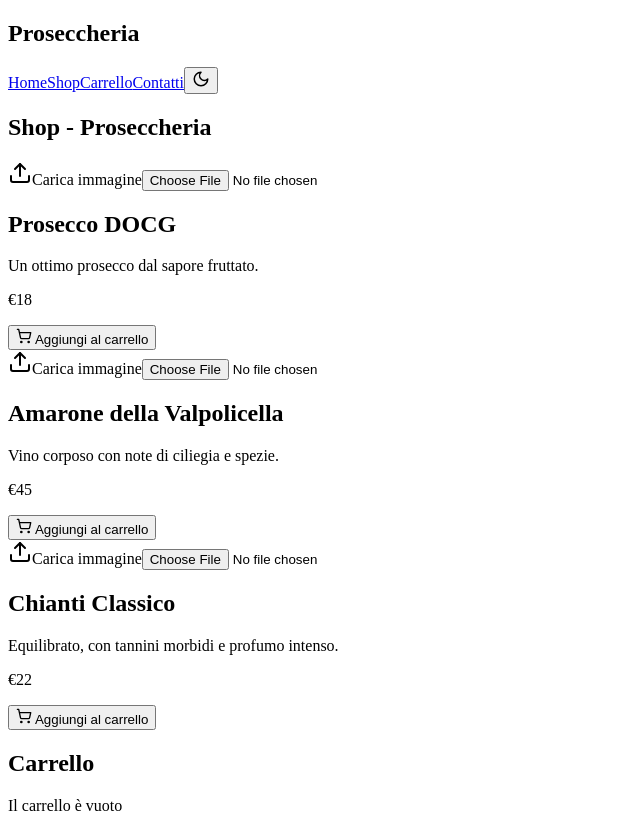
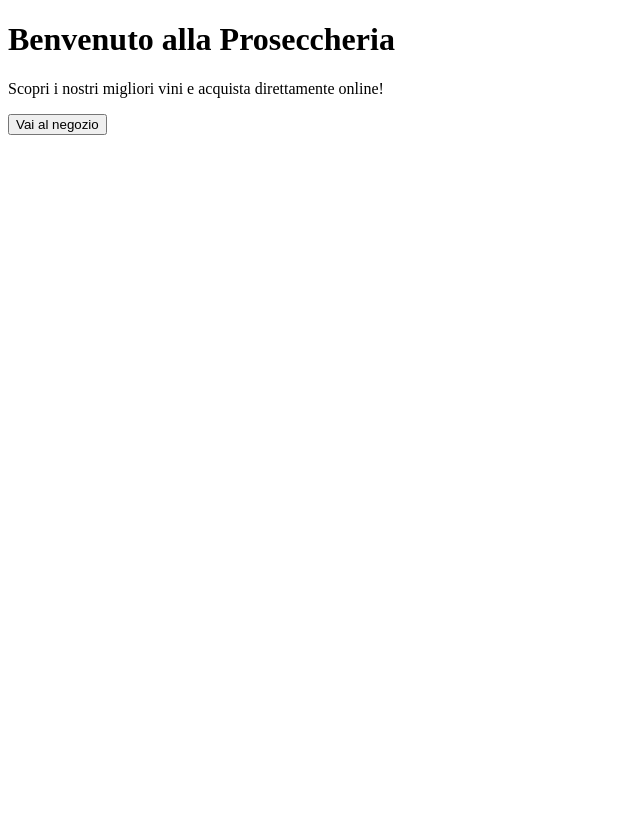
Before and after one commit to dedomizio/Proseccheria-wine-shop, a Next.js app: page / in a window 1280 px wide. Shown: the whole page, without its empty margins (0-640 px from the left). After the commit the page ends 800 px from the top, so only its background shows below. Built offline with nearby package versions, Linux system fonts and the light colour scheme.

Commit message:
Update index.js

```diff
--- a/pages/index.js
+++ b/pages/index.js
@@ -1,5 +1,13 @@
-import WineShop from "../components/WineShop";
+import Link from "next/link";
 
 export default function Home() {
-  return <WineShop />;
+  return (
+    <div className="p-6">
+      <h1 className="text-4xl font-bold">Benvenuto alla Proseccheria</h1>
+      <p className="mt-4 text-lg">Scopri i nostri migliori vini e acquista direttamente online!</p>
+      <Link href="/shop">
+        <button className="mt-6 bg-blue-500 text-white p-3 rounded-lg">Vai al negozio</button>
+      </Link>
+    </div>
+  );
 }
```
